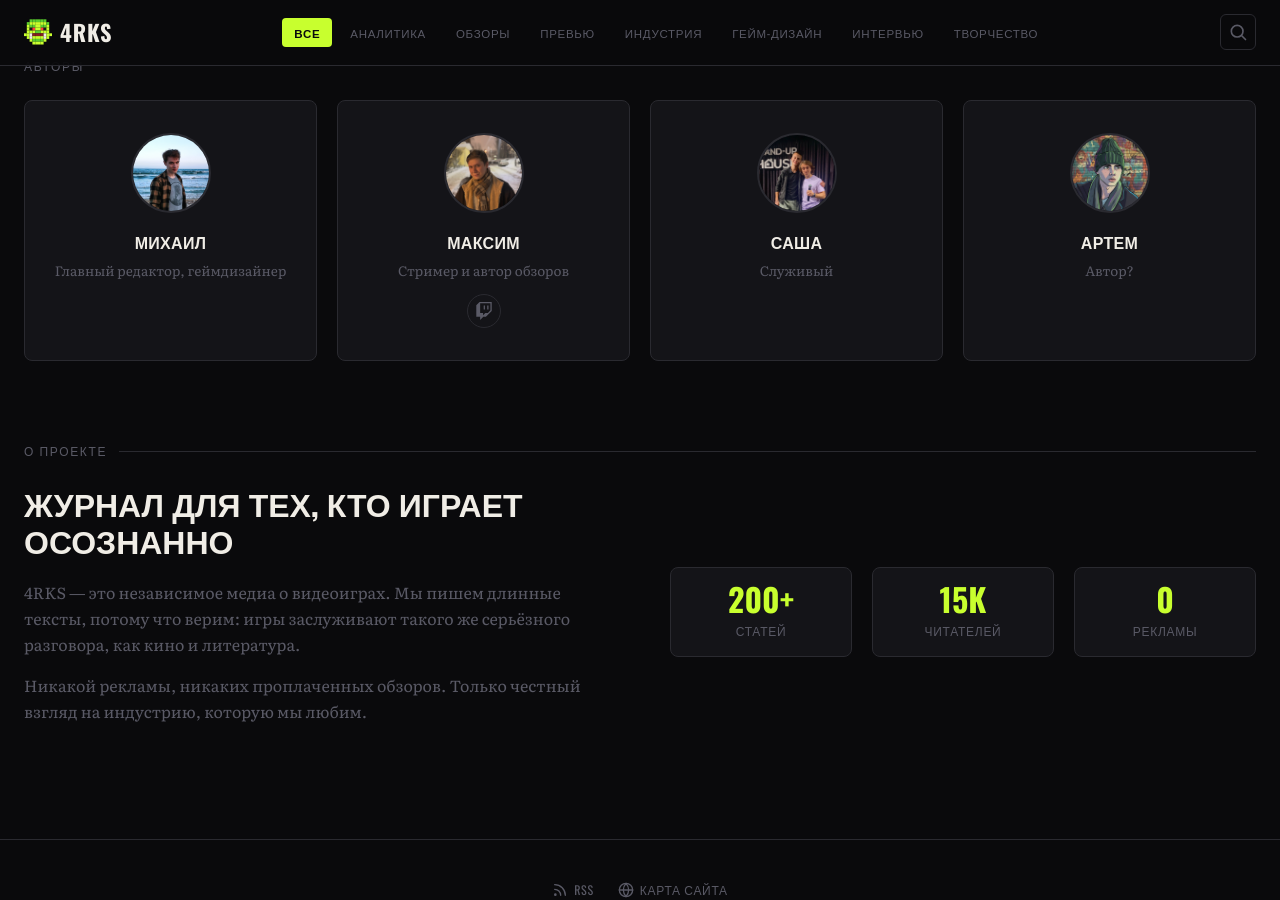
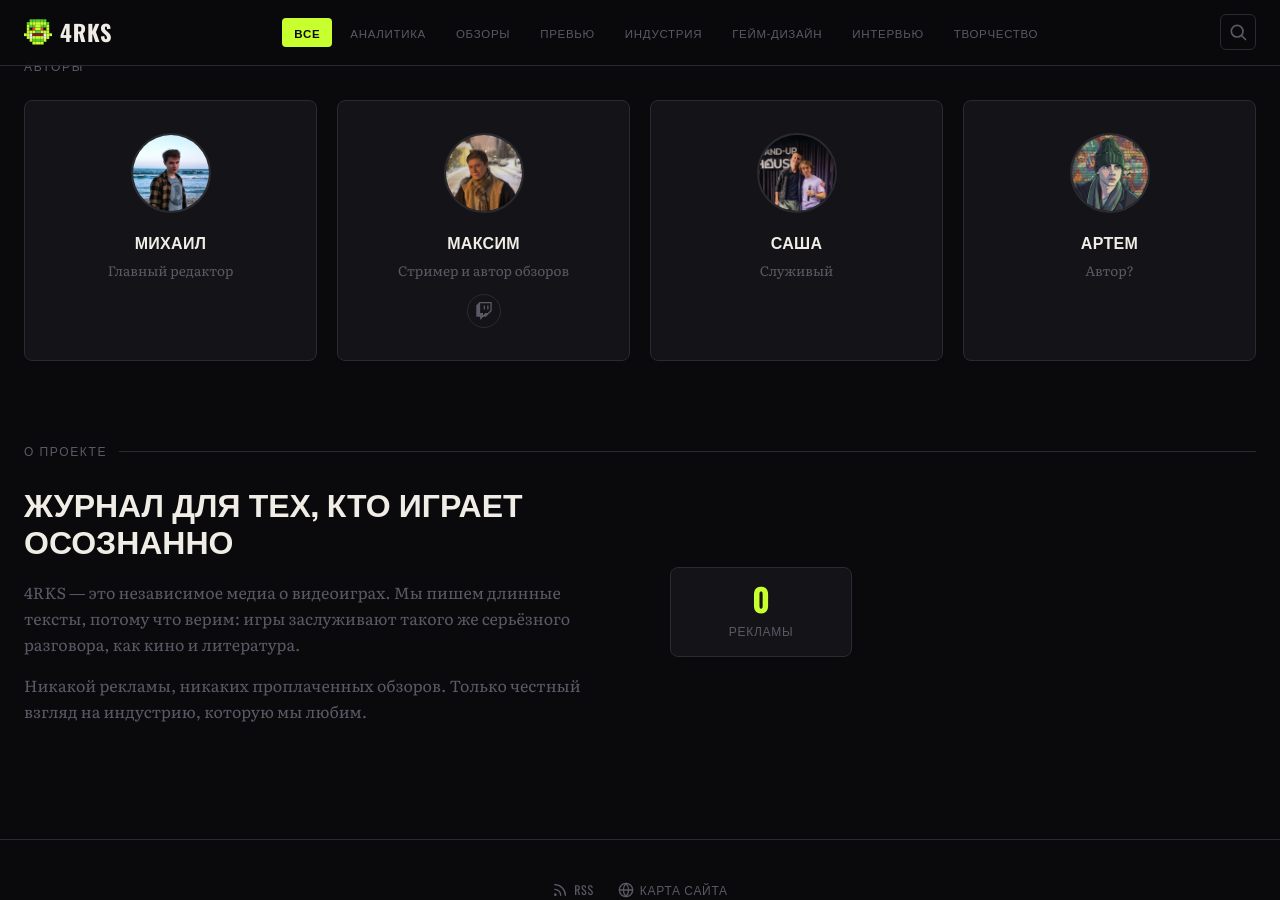
Before and after one commit to MagisterGudvin/pixelorcs, a Jekyll site: the page built from index.html, in a window 1280 px wide and 900 px high, scrolled down 2022 px. Built offline with Jekyll 4.4.1, drawn with Linux system fonts in a browser that asks for light colours.

Commit message:
Update Настройки “general”

```diff
--- a/_data/settings.yml
+++ b/_data/settings.yml
@@ -24,10 +24,6 @@ about_title: Журнал для тех, кто играет осознанно
 about_text_1: '4RKS — это независимое медиа о видеоиграх. Мы пишем длинные тексты, потому что верим: игры заслуживают такого же серьёзного разговора, как кино и литература.'
 about_text_2: Никакой рекламы, никаких проплаченных обзоров. Только честный взгляд на индустрию, которую мы любим.
 about_stats:
-  - number: 200+
-    label: Статей
-  - number: 15K
-    label: Читателей
   - number: '0'
     label: Рекламы
 ticker:
@@ -51,7 +47,7 @@ ticker:
     hot: false
 authors:
   - name: Михаил
-    bio: Главный редактор, геймдизайнер
+    bio: Главный редактор
     avatar: /assets/uploads/tTUdmcb8K8_zyMtWbnxuIzxRaIl6hQUzkdUQH1Ju_9eGbiHeE8QVL2jDuE9Bu6fXdqPDuKIEp_gHp2k836-rsq1Y.jpg
     twitch: ''
     youtube: ''
```
